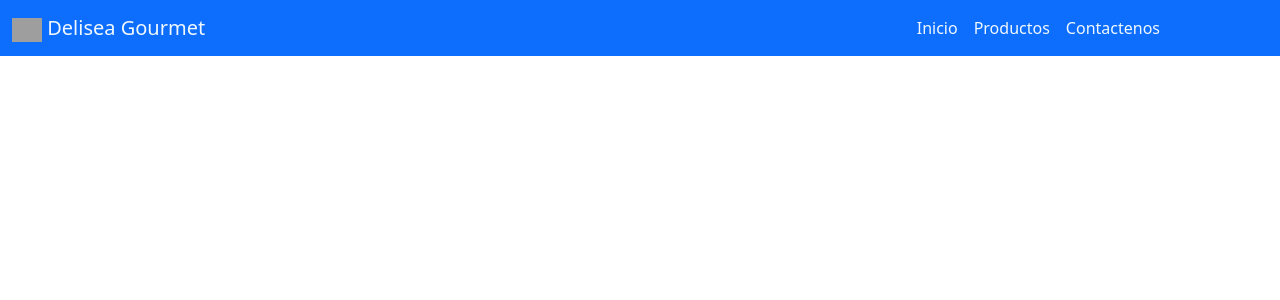
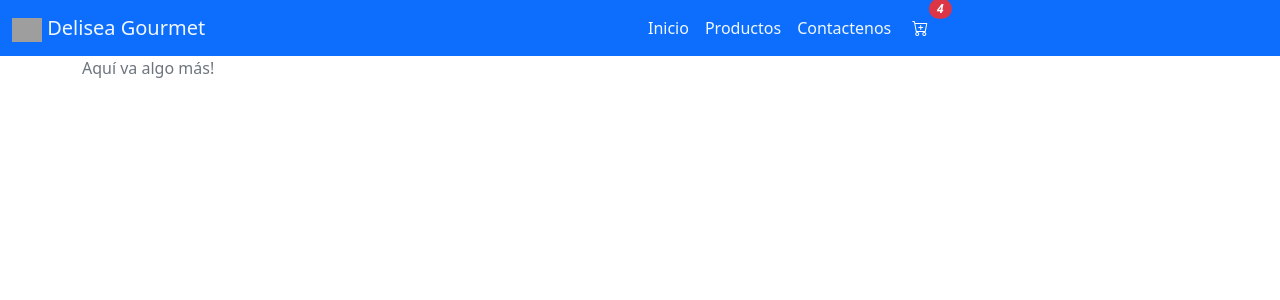
Before and after one commit to giovagr20/delisea-ecommerce, a React (Create React App) app: page / in a window 1280 px wide. Shown: the top 300 px of the page. Built offline with nearby package versions, Linux system fonts and the light colour scheme; grey boxes are pictures that could not be loaded.

Commit message:
Se agrega CartWidget e ListItem

```diff
--- a/package.json
+++ b/package.json
@@ -11,6 +11,7 @@
     "@types/react": "^17.0.38",
     "@types/react-dom": "^17.0.11",
     "bootstrap": "^5.1.3",
+    "bootstrap-icons": "^1.7.2",
     "react": "^17.0.2",
     "react-dom": "^17.0.2",
     "react-scripts": "5.0.0",
--- a/src/App.css
+++ b/src/App.css
@@ -41,8 +41,8 @@
   color: aliceblue !important;
 }
 
-.d-right {
-  align-items: flex-end !important;
+.d-center {
+  align-items: center !important;
   flex-grow: 0 !important;
-  padding-right: 100px;
+  flex-basis: 50% !important;
 }
--- a/src/App.tsx
+++ b/src/App.tsx
@@ -1,10 +1,12 @@
 import './App.css';
-import {Navbar} from './components/navbar';
+import { Navbar } from './components/navbar';
+import { ItemListContainer } from './components/ItemListContainer';
 
 function App() {
   return (
     <>
-    <Navbar />
+      <Navbar />
+      <ItemListContainer />
     </>
   );
 }
--- /dev/null
+++ b/src/components/CartWidget.tsx
@@ -0,0 +1,16 @@
+import 'bootstrap/dist/css/bootstrap.min.css';
+import "bootstrap-icons/font/bootstrap-icons.css";
+
+const badgeQuantity = 4;
+
+export const CartWidget = () => {
+    return (
+        <>
+            <button className="btn btn-primary position-relative">
+                <i className="bi bi-cart-plus">
+                    <span className="position-absolute top-0 start-100 translate-middle badge rounded-pill bg-danger">{badgeQuantity}</span>
+                </i>
+            </button>
+        </>
+    )
+}
--- /dev/null
+++ b/src/components/ItemListContainer.tsx
@@ -0,0 +1,13 @@
+import 'bootstrap/dist/css/bootstrap.min.css';
+
+export const ItemListContainer = () => {
+    return (
+        <>
+            <div className='container'>
+                <p className="text-muted">
+                    Aquí va algo más!
+                </p>
+            </div>
+        </>
+    )
+}
--- a/src/components/navbar.tsx
+++ b/src/components/navbar.tsx
@@ -2,6 +2,7 @@
 import 'bootstrap/dist/css/bootstrap.min.css';
 import '../App.css'
 import logo from '../logocode.png';
+import { CartWidget } from './CartWidget';
 
 const nombreApp = 'Delisea Gourmet';
 
@@ -20,7 +21,7 @@ export const Navbar = () => {
                     aria-label='Toggle navigation'>
                     <span className='navbar-toggler-icon'></span>
                 </button>
-                <div className='collapse navbar-collapse d-right' id='navbarNav'>
+                <div className='collapse navbar-collapse d-center' id='navbarNav'>
                     <ul className='navbar-nav'>
                         <li className='nav-item'>
                             <a className='nav-link active' aria-current='page' href='#'> Inicio</a>
@@ -31,6 +32,7 @@ export const Navbar = () => {
                         <li className='nav-item'>
                             <a className='nav-link' href='#'> Contactenos</a>
                         </li>
+                        <CartWidget />
                     </ul>
                 </div>
             </div>
--- a/src/index.tsx
+++ b/src/index.tsx
@@ -2,7 +2,6 @@ import React from 'react';
 import ReactDOM from 'react-dom';
 import './index.css';
 import App from './App';
-import reportWebVitals from './reportWebVitals';
 
 ReactDOM.render(
   <React.StrictMode>
@@ -10,8 +9,3 @@ ReactDOM.render(
   </React.StrictMode>,
   document.getElementById('root')
 );
-
-// If you want to start measuring performance in your app, pass a function
-// to log results (for example: reportWebVitals(console.log))
-// or send to an analytics endpoint. Learn more: https://bit.ly/CRA-vitals
-reportWebVitals();
```
Also changed, not shown: 1 other file (tests, documents, lock files or other folders).
